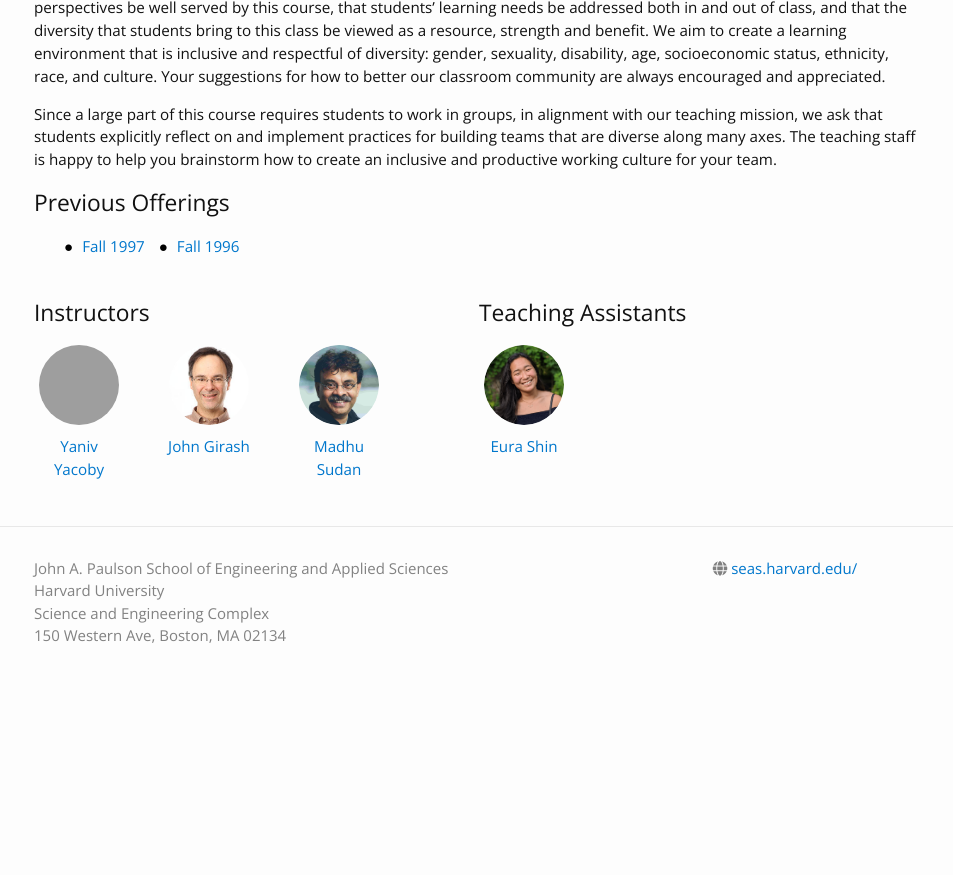
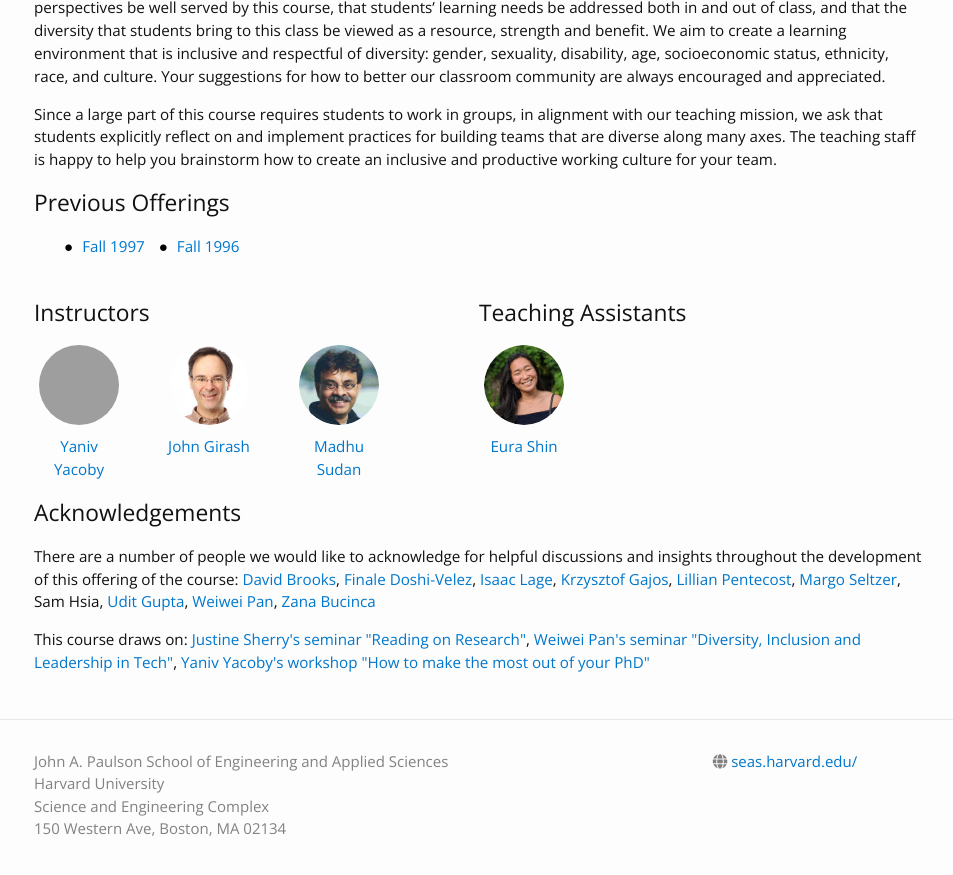
Before and after one commit to yanivyacoby/harvard-cs290, a Jekyll site: the page built from index.md, in a window 1280 px wide and 900 px high, scrolled down 1318 px. Shown: the top 875 px of the window, without its empty margins (161-1114 px from the left). Built offline with Jekyll 4.4.1, drawn with Linux system fonts in a browser that asks for light colours; nearby versions of some CDN libraries; our own code applies the rules of GitHub Pages for plain Markdown files; before the commit the page ends 2025 px from its top, so only the background shows below that; grey boxes are pictures that could not be loaded.

Commit message:
Update home.html

```diff
--- a/_layouts/home.html
+++ b/_layouts/home.html
@@ -60,4 +60,29 @@ layout: default
             </div>
         </div>
     </div>
+
+    <br style="clear:both">
+    <div>
+        <h2>Acknowledgements</h2>
+        <p>
+            There are a number of people we would like to acknowledge for helpful discussions and insights throughout the development of this offering of the course:
+            {% for person in site.data.people.feedback %}
+                {% if person.webpage %}
+                <span><a href="{{ person.webpage }}">{{person.name}}</a>{% unless forloop.last %}, {% endunless %}</span>
+                {% else %}
+                <span>{{person.name}}{% unless forloop.last %}, {% endunless %}</span>
+                {% endif %}
+            {% endfor %}
+        </p>
+        <p>
+            This course draws on:
+            {% for course in site.data.people.draws %}
+                {% if course.webpage %}
+                <span><a href="{{ course.webpage }}">{{course.name}}</a>{% unless forloop.last %}, {% endunless %}</span>
+                {% else %}
+                <span>{{course.name}}{% unless forloop.last %}, {% endunless %}</span>
+                {% endif %}
+            {% endfor %}
+        </p>
+    </div>
 </div>
```
